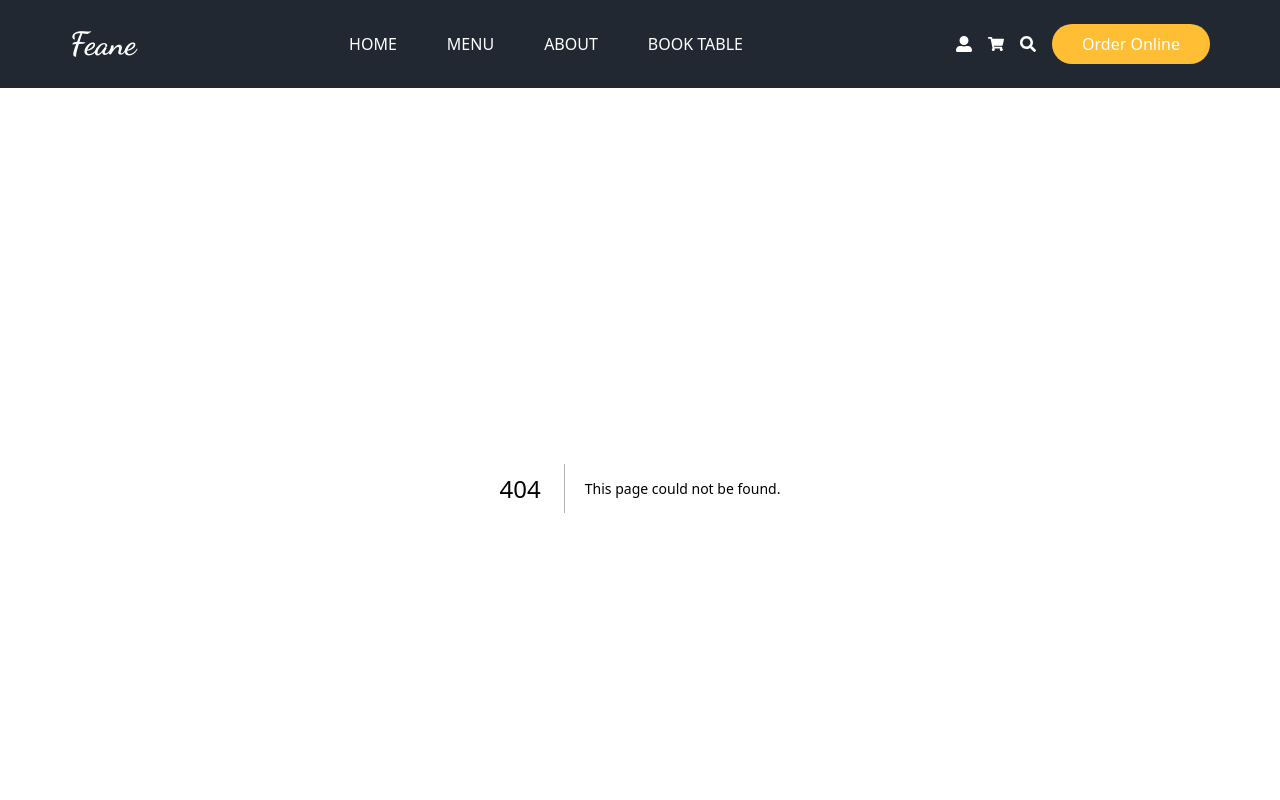
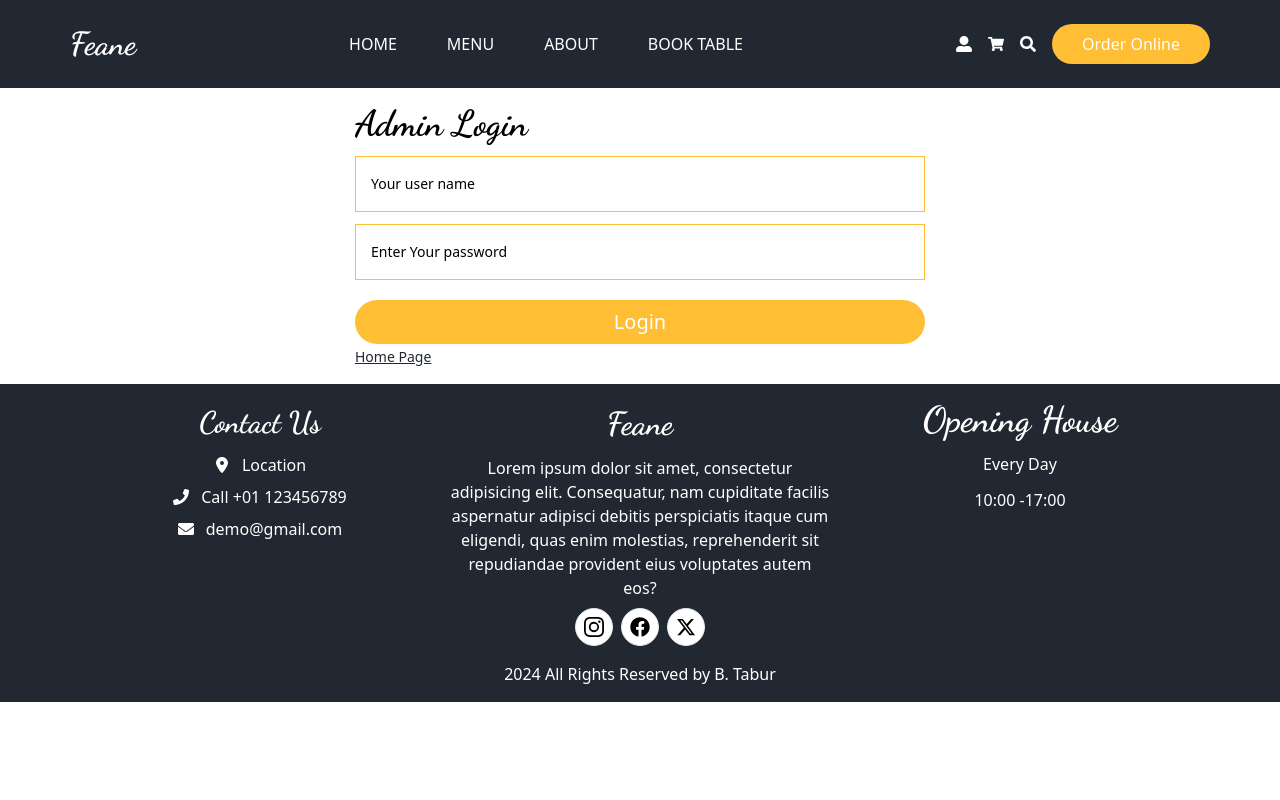
Before and after one commit to btabur/food-project-nextjs, a Next.js app: page /admin in a window 1280 px wide. Before the commit this address had no page. Shown: the top 800 px of the page. Built offline with nearby package versions, Linux system fonts and the light colour scheme.

Commit message:
made admin login page

```diff
--- /dev/null
+++ b/pages/admin/index.jsx
@@ -0,0 +1,78 @@
+import { useFormik } from "formik";
+import Title from "../../components/ui/Title";
+import Input from "../../components/form/Input";
+
+
+import Link from "next/link";
+import { adminSchema } from "../../schema/admin";
+
+const  Index = () => {
+  const onSubmit = async (values, actions, errors) => {
+    await new Promise((resolve) => setTimeout(resolve, 4000));
+    actions.resetForm();
+  };
+
+  const formik = useFormik({
+    initialValues: {
+        username: "",
+      password: "",
+    },
+    onSubmit,
+    validationSchema: adminSchema,
+  });
+
+  const inputs = [
+    {
+      id: 1,
+      name: "username",
+      type: "text",
+      placeholder: "Your user name",
+      value: formik.values.username,
+      error: formik.errors.username,
+      touched: formik.touched.username,
+    },
+    {
+      id: 2,
+      name: "password",
+      type: "password",
+      placeholder: "Enter Your password",
+      value: formik.values.password,
+      error: formik.errors.password,
+      touched: formik.touched.password,
+    },
+  ];
+
+  return (
+    <section className="container mx-auto my-4 ">
+      <form className="md:w-1/2 w-full mx-auto" onSubmit={formik.handleSubmit}>
+        <Title addClass={"text-4xl mb-3"}>Admin Login</Title>
+        <div className="flex flex-col gap-3">
+          {inputs.map((input) => (
+            <Input
+              key={input.id}
+              name={input.name}
+              type={input.type}
+              placeholder={input.placeholder}
+              value={input.value}
+              onChange={formik.handleChange}
+              onBlur={formik.handleBlur}
+              error={input.error}
+              touched={input.touched}
+            />
+          ))}
+        </div>
+        <div >
+          <button type="submit" className="btn-primary mt-5 w-full text-xl">
+            Login
+          </button>
+
+          <Link href={'/'}>
+          <span className="text-sm underline cursor-pointer text-secondary">Home Page</span>
+           </Link>
+        </div>
+      </form>
+    </section>
+  );
+};
+
+export default Index;
--- /dev/null
+++ b/schema/admin.js
@@ -0,0 +1,9 @@
+import * as Yup from "yup";
+
+export const adminSchema = Yup.object({
+  username: Yup.string().required("username is required."),
+  password: Yup.string()
+    .required("Password is required.")
+    .min(8, "Password must be at least 8 characters.")
+
+});
```
